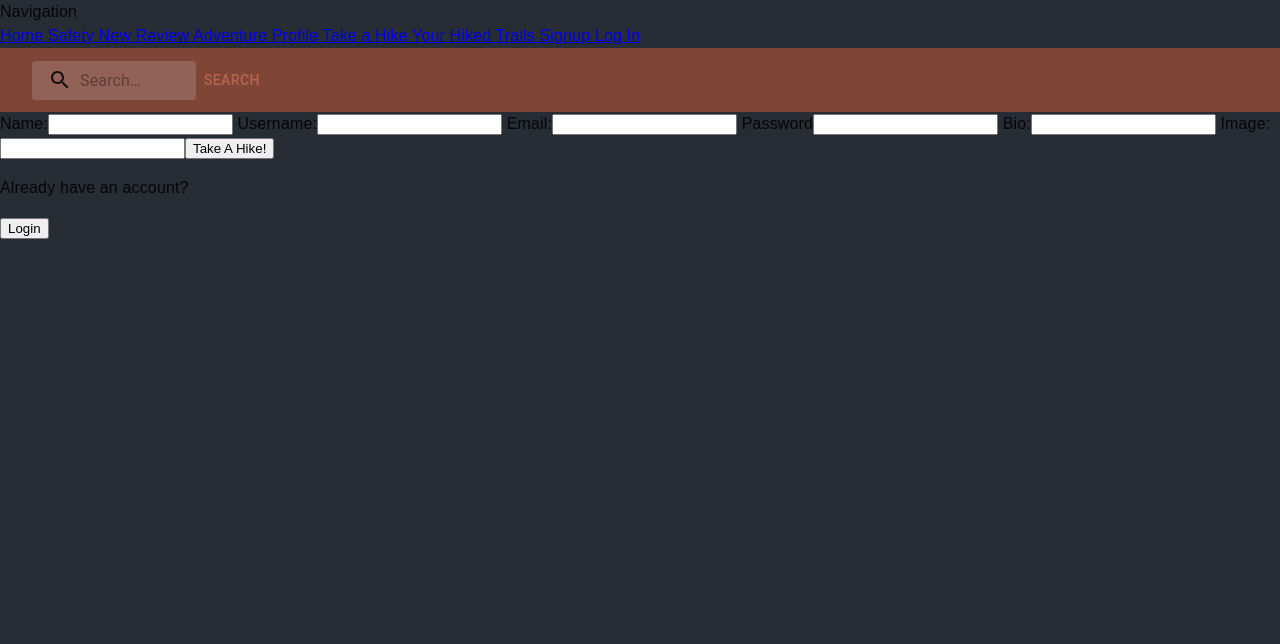
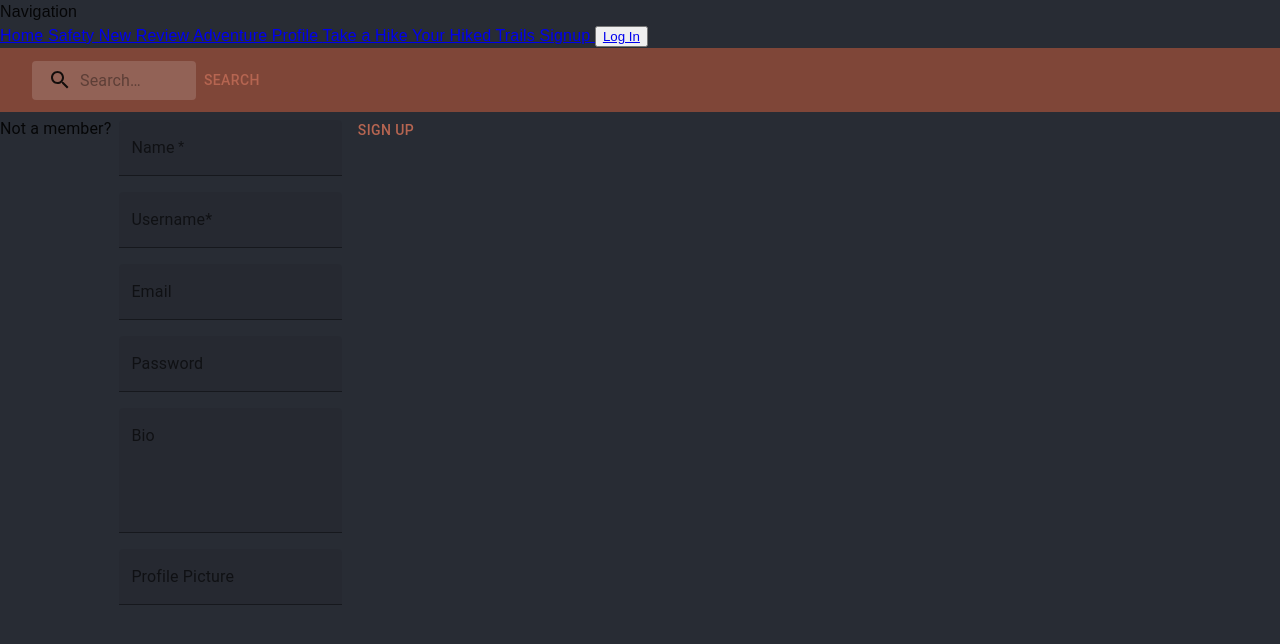
Before and after one commit to rachelsteiner91/HappyTrails, a React (Create React App) app in the folder client/: page /signup in a window 1280 px wide. Shown: the top 644 px of the page. Built offline with nearby package versions, Linux system fonts and the light colour scheme; no server answers.

Commit message:
signup form styling

```diff
--- a/client/src/components/App.js
+++ b/client/src/components/App.js
@@ -64,9 +64,9 @@ function App() {
 
   return (
     <div>
-        <NavBar updateAdventurer={updateAdventurer} adventurer={adventurer}/>
+        <NavBar updateAdventurer={updateAdventurer} adventurer={adventurer} search={search} handleSearch={handleSearch}/>
         <Box>
-          <Search search={search} handleSearch={handleSearch}/>
+          {/* <Search search={search} handleSearch={handleSearch}/> */}
         </Box>
         <Box>
         <Routes>
--- a/client/src/components/NavBar.js
+++ b/client/src/components/NavBar.js
@@ -4,13 +4,14 @@ import { AppBar, Avatar, Tooltip, Button, Container, Toolbar, Typography, Box, I
 import AdbIcon from '@mui/icons-material/Adb';
 import MenuIcon from '@mui/icons-material/Menu';
 import LoginForm from './LoginForm';
+import Search from './Search';
 
 // import { Link, useNavigate, NavLink } from "react-router-dom"
 
 // const pages = ['Explore', 'Safety', 'Shop'];
 // const settings = ['Profile', 'Logout'];
 
-function NavBar({updateAdventurer, adventurer}) {
+function NavBar({updateAdventurer, adventurer, search, handleSearch}) {
 
   const navigate = useNavigate()
 
@@ -36,16 +37,20 @@ function NavBar({updateAdventurer, adventurer}) {
           <NavLink exact to = "/trails"> Take a Hike </NavLink>
           <NavLink exact to = "/hiked_trails"> Your Hiked Trails </NavLink>
           <NavLink exact to = "/signup"> Signup </NavLink>
-          <NavLink className="button" exact to = "/login"> Log In </NavLink>
+
           { adventurer ?
                       (<>
                       <button onClick={handleLogOut} className="button" >
                              Log Out
                       </button>
-                      </>) : ''
+                      </>) :
+                      <button>
+                        <NavLink className="button" exact to = "/login"> Log In </NavLink>
+                      </button>
+
           }
         </nav>
-
+      <Search search={search} handleSearch={handleSearch}/>
     </div>
 
 
--- a/client/src/components/SignupForm.js
+++ b/client/src/components/SignupForm.js
@@ -1,9 +1,12 @@
 import React, { useState } from 'react';
-import {useFormik} from "formik";
+import { useFormik } from "formik";
 import * as yup from "yup";
 import {useNavigate} from "react-router-dom"
 import LoginForm from "./LoginForm";
+import { FormControl, TextField, Box, Button, Typography, InputLabel } from '@mui/material';
 //should be adventurer form
+
+
 function SignupForm({updateAdventurer}){
     const [signup, setSignup] = useState(true)
     const [error, setError] = useState(null)
@@ -18,7 +21,6 @@ function SignupForm({updateAdventurer}){
         bio: yup.string(),
         image: yup.string()
     })
-
 
   //create formik instance
     const formik = useFormik({
@@ -58,87 +60,190 @@ function SignupForm({updateAdventurer}){
 
 
     return (
-        <section>
+//         <section>
+//             {signup ? (
+//             <form onSubmit={formik.handleSubmit}>
+//             <label> Name:
+//             <input
+//             type="text"
+//             name="name"
+//             onChange={formik.handleChange}
+//             value={formik.values.name}
+//             onBlur={formik.handleBlur}/>
+//             {/*this is the onBlur*/}
+//             {formik.touched.name && formik.errors.name ? (
+//             <h3>{formik.errors.name}</h3>
+//             ) : ("")}
+//             </label>
+//             <label> Username:
+//             <input
+//             type="text"
+//             name="username"
+//             onChange={formik.handleChange}
+//             value={formik.values.username}
+//             onBlur={formik.handleBlur}/>
+//             {formik.touched.username && formik.errors.username ? (
+//             <h3>{formik.errors.username}</h3>
+//             ) : ("")}
+//             </label>
+//             <label> Email:
+//             <input
+//             type="text"
+//             name="email"
+//             onChange={formik.handleChange}
+//             value={formik.values.email}
+//             onBlur={formik.handleBlur}/>
+//             {formik.touched.email && formik.errors.email ? (
+//             <h3>{formik.errors.email}</h3>
+//             ) : ("")}
+//             </label>
+//             <label> Password
+//             <input
+//             type="password"
+//             name="password"
+//             onChange={formik.handleChange}
+//             value={formik.values.password}
+//             onBlur={formik.handleBlur}/>
+//             {formik.touched.password && formik.errors.password ? (
+//             <h3>{formik.errors.password}</h3>
+//             ) : ("")}
+//             </label>
+//             <label> Bio:
+//             <input
+//             type="text"
+//             name="bio"
+//             onChange={formik.handleChange}
+//             value={formik.values.bio}
+//             onBlur={formik.handleBlur}/>
+//             {formik.touched.bio && formik.errors.bio ? (
+//             <h3>{formik.errors.bio}</h3>
+//             ) : ("")}
+//             </label>
+//             <label> Image:
+//             <input
+//             type="text"
+//             name="image"
+//             onChange={formik.handleChange}
+//             value={formik.values.image}
+//             onBlur={formik.handleBlur} />
+//             {formik.touched.image && formik.errors.image ? (
+//             <h3>{formik.errors.image}</h3>
+//             ) : ("")}
+//             </label>
+//             <input type="submit" value="Take A Hike!" />
+//             </form>
+//             ) : ( <LoginForm updateAdventurer={updateAdventurer}/>)}
+//                 <section>
+// 				<p>{signup ? "Already have an account?" : "Not a member?"}</p>
+// 				<button className="button" onClick={toggleSignup}>
+// 					{signup ? "Login" : "Sign Up"}
+// 				</button>
+// 			  </section>
+//         </section>
+//     )
+// }
+
+
+    <Box
+    component="form"
+    sx={{
+    '& .MuiTextField-root': { m: 1, width: '25ch' },
+    }}>
+    <Typography>{signup ? "Not a member?" : "Already have an Account?"}</Typography>
     {signup ? (
-            <form onSubmit={formik.handleSubmit}>
-            <label> Name:
-            <input
+        <FormControl onSubmit={formik.handleSubmit}
+        >
+            <div>
+            <TextField
+            required
+            id="outlined-required"
+            label="Name"
+            defaultValue="Hello World"
             type="text"
             name="name"
+            variant="filled"
             onChange={formik.handleChange}
             value={formik.values.name}
-            onBlur={formik.handleBlur}/>
-            {/*this is the onBlur*/}
+            onBlur={formik.handleBlur}
+        />
         {formik.touched.name && formik.errors.name ? (
                 <h3>{formik.errors.name}</h3>
                 ) : ("")}
-            </label>
-            <label> Username:
-            <input
+            </div>
+            <div>
+            <TextField
             type="text"
             name="username"
+            label="Username*"
+            variant="filled"
             onChange={formik.handleChange}
             value={formik.values.username}
-            onBlur={formik.handleBlur}/>
+            onBlur={formik.handleBlur}
+        />
         {formik.touched.username && formik.errors.username ? (
                 <h3>{formik.errors.username}</h3>
                 ) : ("")}
-            </label>
-            <label> Email:
-            <input
+            </div>
+            <TextField
             type="text"
             name="email"
+            label="Email"
+            variant="filled"
             onChange={formik.handleChange}
             value={formik.values.email}
-            onBlur={formik.handleBlur}/>
+            onBlur={formik.handleBlur}
+        />
         {formik.touched.email && formik.errors.email ? (
                 <h3>{formik.errors.email}</h3>
                 ) : ("")}
-            </label>
-            <label> Password
-            <input
+            <TextField
             type="password"
             name="password"
+            label="Password"
+            variant="filled"
             onChange={formik.handleChange}
             value={formik.values.password}
-            onBlur={formik.handleBlur}/>
+            onBlur={formik.handleBlur}
+        />
         {formik.touched.password && formik.errors.password ? (
                 <h3>{formik.errors.password}</h3>
                 ) : ("")}
-            </label>
-            <label> Bio:
-            <input
+            <TextField
                 type="text"
                 name="bio"
+                label="Bio"
+                multiline
+                rows={4}
+                variant="filled"
                 onChange={formik.handleChange}
                 value={formik.values.bio}
-            onBlur={formik.handleBlur}/>
-            {formik.touched.bio && formik.errors.bio ? (
-            <h3>{formik.errors.bio}</h3>
+                onBlur={formik.handleBlur}
+            />
+            {formik.touched.password && formik.errors.password ? (
+                <h3>{formik.errors.password}</h3>
                 ) : ("")}
-            </label>
-            <label> Image:
-            <input
+            <TextField
                 type="text"
                 name="image"
+                label="Profile Picture"
+                variant="filled"
                 onChange={formik.handleChange}
                 value={formik.values.image}
-            onBlur={formik.handleBlur} />
+                onBlur={formik.handleBlur}
+            />
             {formik.touched.image && formik.errors.image ? (
                 <h3>{formik.errors.image}</h3>
                 ) : ("")}
-            </label>
-            <input type="submit" value="Take A Hike!" />
-            </form>
+        </FormControl>
      ) : ( <LoginForm updateAdventurer={updateAdventurer}/>)}
-                <section>
-				<p>{signup ? "Already have an account?" : "Not a member?"}</p>
-				<button className="button" onClick={toggleSignup}>
-					{signup ? "Login" : "Sign Up"}
-				</button>
-			  </section>
-        </section>
+
+    <Button onClick={toggleSignup}>
+                {signup ? "Sign Up" : "Login"}
+ 	</Button>
+    </Box>
+
    )
 }
 
+
 export default SignupForm;
```
Lines whose indentation alone changed are shown as unchanged.
